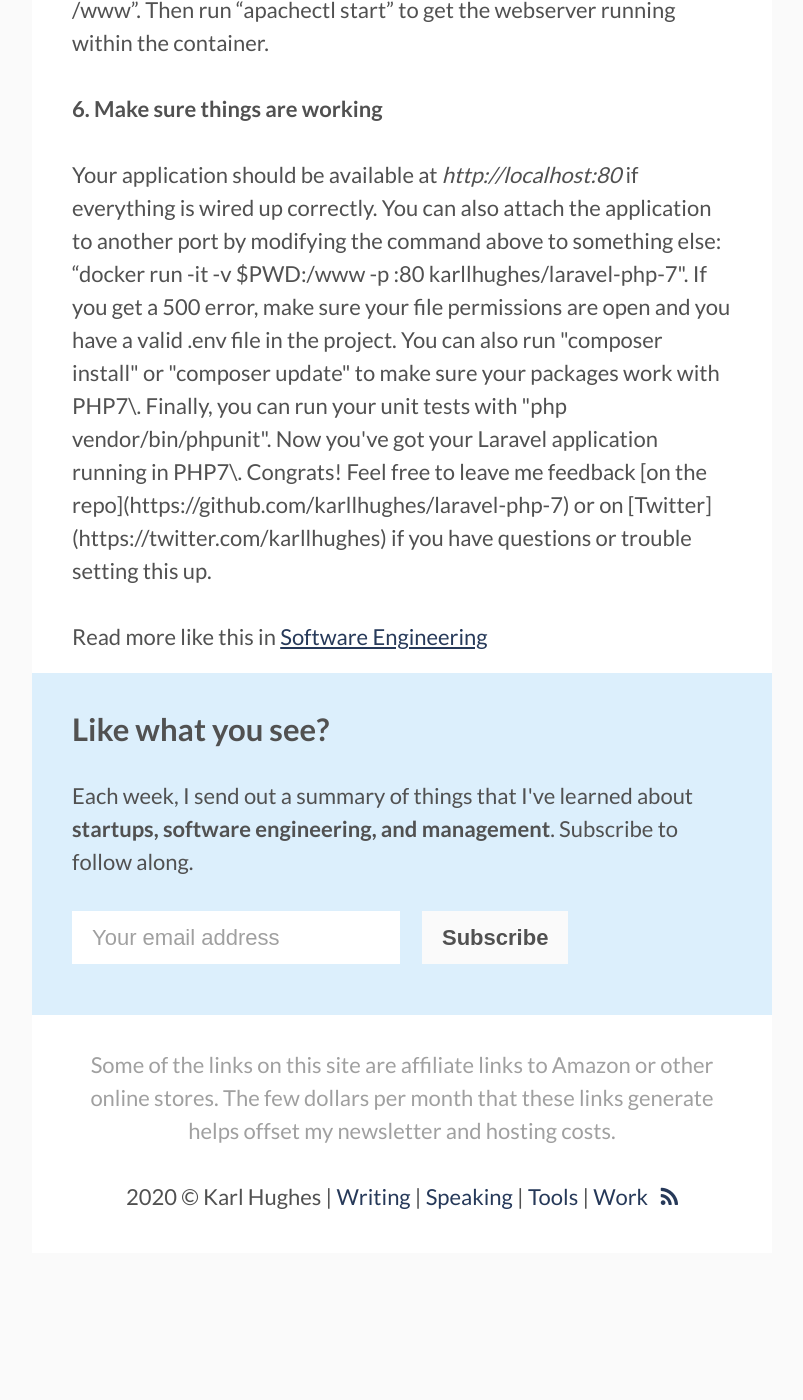
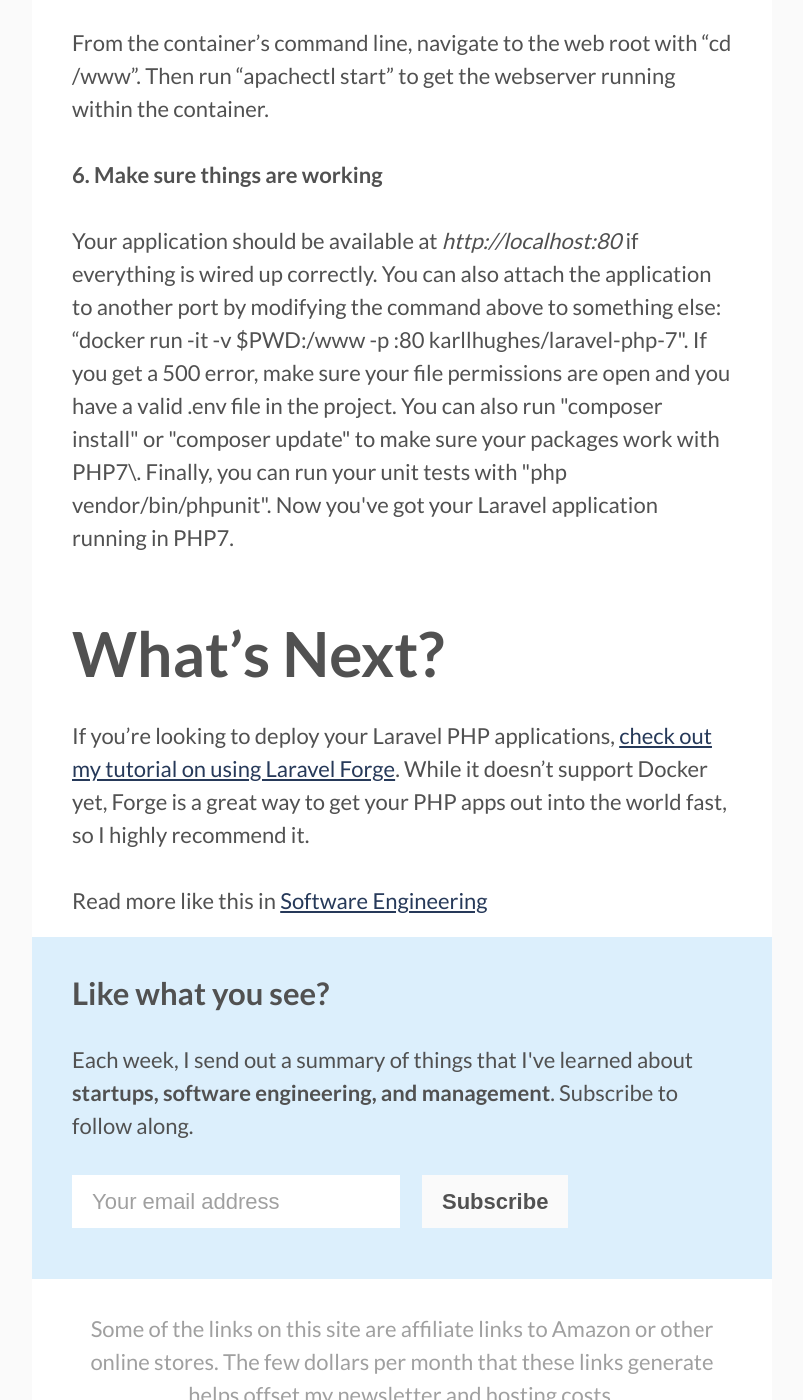
Before and after one commit to karllhughes/personal-blog-5, a Jekyll site: the page built from _posts/2016-03-24-docker-laravel-php7.markdown, in a window 1280 px wide and 1400 px high, scrolled down 4320 px. Shown: the whole window, without its empty margins (238-1041 px from the left). Built offline with Jekyll 4.4.1, drawn with Linux system fonts in a browser that asks for light colours; before the commit the page ends 5573 px from its top, so only the background shows below that.

Commit message:
Laravel forge update

```diff
--- a/_posts/2016-03-24-docker-laravel-php7.markdown
+++ b/_posts/2016-03-24-docker-laravel-php7.markdown
@@ -6,9 +6,12 @@ img:
 categories:
   - Software Engineering
 ---
+
 PHP7 has been out for a few months now; [the performance benefits have been demonstrated](http://www.infoworld.com/article/3011967/web-development/php-7-offers-twice-the-performance.html), and most of the bugs worked out. Now is the time for early to mid-stage adopters to get moving! That said, nobody wants to go through a difficult upgrade process. Fortunately, I've found that upgrading most Laravel 5.0+ applications to PHP7 is almost completely pain-free. If you are worried though, there's a simple way to test them out using Docker.
 
-### ![docker-php7](https://i.imgur.com/xwm4v6Q.png)What is Docker, and how can it help us test PHP7 applications?
+![docker-php7](https://i.imgur.com/xwm4v6Q.png)
+
+### What is Docker, and how can it help us test PHP7 applications?
 
 [Docker](https://www.docker.com/) is a service for running containers. Containers are small, contained microservices that can run on a single machine. I see them as the next logical step in virtualization: where virtual machines let you emulate an entire operating system, containers let you emulate everything on top of the kernel, so more of the underlying infrastructure is shared while keeping a sharp separation of concerns. If that just went completely over your head, it's okay. I'm not an expert either, but that doesn't mean we can't use Docker as a tool to make our lives a little easier.
 
@@ -52,4 +55,7 @@ From the container's command line, navigate to the web root with "cd /www". The
 
 #### 6. Make sure things are working
 
-Your application should be available at _http://localhost:80_ if everything is wired up correctly. You can also attach the application to another port by modifying the command above to something else: "docker run -it -v $PWD:/www -p <YOUR LOCAL PORT>:80 karllhughes/laravel-php-7". If you get a 500 error, make sure your file permissions are open and you have a valid .env file in the project. You can also run "composer install" or "composer update" to make sure your packages work with PHP7\. Finally, you can run your unit tests with "php vendor/bin/phpunit". Now you've got your Laravel application running in PHP7\. Congrats! Feel free to leave me feedback [on the repo](https://github.com/karllhughes/laravel-php-7) or on [Twitter](https://twitter.com/karllhughes) if you have questions or trouble setting this up.
+Your application should be available at _http://localhost:80_ if everything is wired up correctly. You can also attach the application to another port by modifying the command above to something else: "docker run -it -v $PWD:/www -p <YOUR LOCAL PORT>:80 karllhughes/laravel-php-7". If you get a 500 error, make sure your file permissions are open and you have a valid .env file in the project. You can also run "composer install" or "composer update" to make sure your packages work with PHP7\. Finally, you can run your unit tests with "php vendor/bin/phpunit". Now you've got your Laravel application running in PHP7.
+
+## What's Next?
+If you're looking to deploy your Laravel PHP applications, [check out my tutorial on using Laravel Forge](/posts/laravel-forge). While it doesn't support Docker yet, Forge is a great way to get your PHP apps out into the world fast, so I highly recommend it.
--- a/_posts/2017-04-27-continuous-integration.markdown
+++ b/_posts/2017-04-27-continuous-integration.markdown
@@ -44,7 +44,7 @@ You certainly don't have to use Jasmine with Karma, but we've found it the easie
 
 _Cost: Free_
 
-#### [Forge](https://forge.laravel.com/)
+#### [Laravel Forge](/posts/laravel-forge)
 We use a PHP framework called Laravel for our backend APIs. The creator of Laravel has also been running a couple of complementary products that help developers deploy and manage their projects. Forge handles provisioning and deployment onto our servers.
 
 _Cost: $10 - $20/month_
--- a/_posts/2020-05-26-start-freelance-blogging.markdown
+++ b/_posts/2020-05-26-start-freelance-blogging.markdown
@@ -56,7 +56,7 @@ So, I track the number of hours it takes me to create each post, the amount I ge
 Also, a publication's posted rate is rarely the highest rate they'll pay writers. Most offer a low rate to new writers but will increase your rate if you ask for it, and you've proven yourself to be reliable.
 
 #### 5. Find ways to decrease your research time
-Try to double-down on topics you know so you can decrease your research time per post. For example, if you are writing a post about setting up a Laravel application, keep the app on your local machine for a future article about something related.
+Try to double-down on topics you know so you can decrease your research time per post. For example, if you are writing a post about [setting up a Laravel application](/posts/laravel-forge), keep the app on your local machine for a future article about something related.
 
 You can also pitch similar topics to different publications, but don't reuse the same blog post. Your clients will not like that and it's dishonest.
 
```
Also changed, not shown: _posts/2016-02-01-laravel-forge.markdown (+73 -23 lines), assets/img/laravel-forge.png (added).
